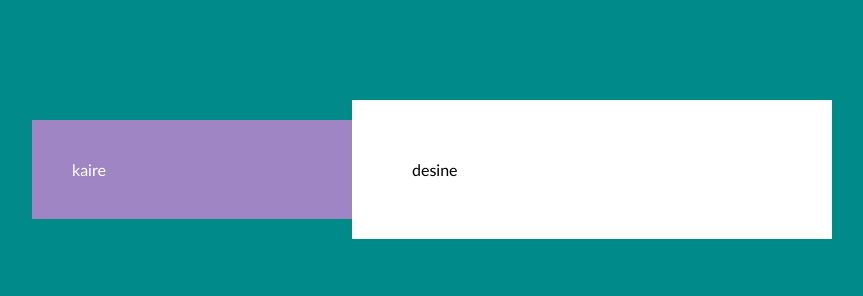
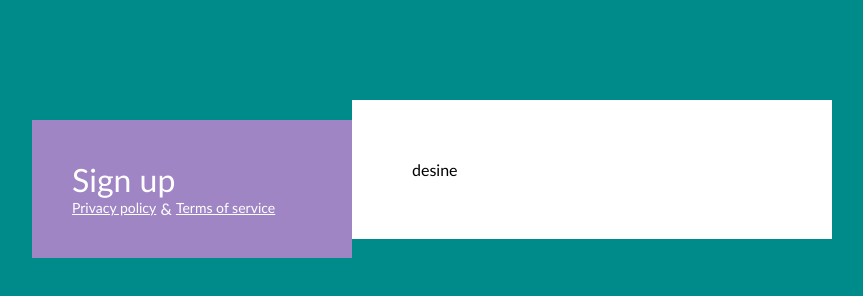
Before and after one commit to zazeli/5-signup, a website: page index.html in a window 1280 px wide. Shown: the whole page, without its empty margins (208-1071 px from the left). Drawn offline with Linux system fonts and the light colour scheme.

Commit message:
Left column style

```diff
--- a/index.html
+++ b/index.html
@@ -19,7 +19,12 @@
 <body>
     <main class="container">
         <div class="left-column">
-            kaire
+            <h1 class="main-title">Sign up</h1>
+            <div class="bottom-links">
+                <a class="link" href="#">Privacy policy</a>
+                <span class="symbol"> &amp;</span>
+                <a class="link" href="#">Terms of service</a>
+            </div>
         </div>
         <div class="right-column">
             desine
```
